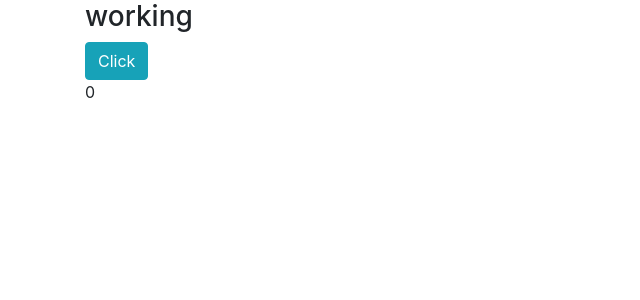
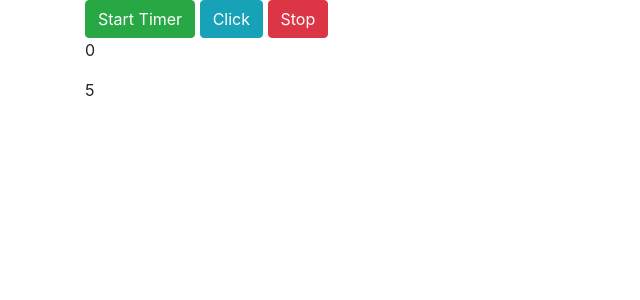
Before and after one commit to racheljay/cs50-final-project, a Flask app: page / in a window 1280 px wide. Shown: the top 300 px of the page, without its empty margins (0-640 px from the left). Run offline with Flask 3, Linux system fonts and the light colour scheme; some libraries are stand-ins or nearby versions.

Commit message:
timer functionality

```diff
--- a/static/scripts/index.js
+++ b/static/scripts/index.js
@@ -1,12 +1,42 @@
-const button = document.querySelector("button")
-const readout = document.querySelector("p")
+const action = document.querySelector("#action")
+const readout = document.querySelector("#clickCount")
+const stop = document.querySelector("#stop")
+const timer = document.querySelector("#timer")
+const time = document.querySelector("#time")
+
+let nIntervId
 
 let count = 0
 
+timeRecordings = []
+
 function click() {
-    console.log("click")
     count++
-    readout.textContent = count
+    clickCount.textContent = count
+    timeRecordings.push(timeStart)
+    console.log(timeRecordings)
 }
 
-button.addEventListener("click", () => click())
+let timeStart = 5
+
+function addTime() {
+    timeStart--
+    time.textContent = timeStart
+}
+
+function startTimer() {
+    nIntervId = setInterval(addTime, 1000)
+}
+
+function stopTime() {
+    clearInterval(nIntervId)
+    time.textContent = 5
+    timeStart = 5
+    count = 0
+}
+
+
+
+action.addEventListener("click", click)
+timer.addEventListener("click", startTimer)
+stop.addEventListener("click", stopTime)
--- a/templates/index.html
+++ b/templates/index.html
@@ -2,9 +2,11 @@
 
 {% block main %}
 
-<h3>working</h3>
-<button id="click" class="btn btn-info">Click</button>
-<p id="readout">0</p>
+<button id="timer" class="btn btn-success">Start Timer</button>
+<button id="action" class="btn btn-info">Click</button>
+<button id="stop" class="btn btn-danger">Stop</button>
+<p id="clickCount">0</p>
+<p id="time">5</p>
 
 <script src="{{ url_for('static', filename='scripts/index.js') }}"></script>
 {% endblock %}
```
